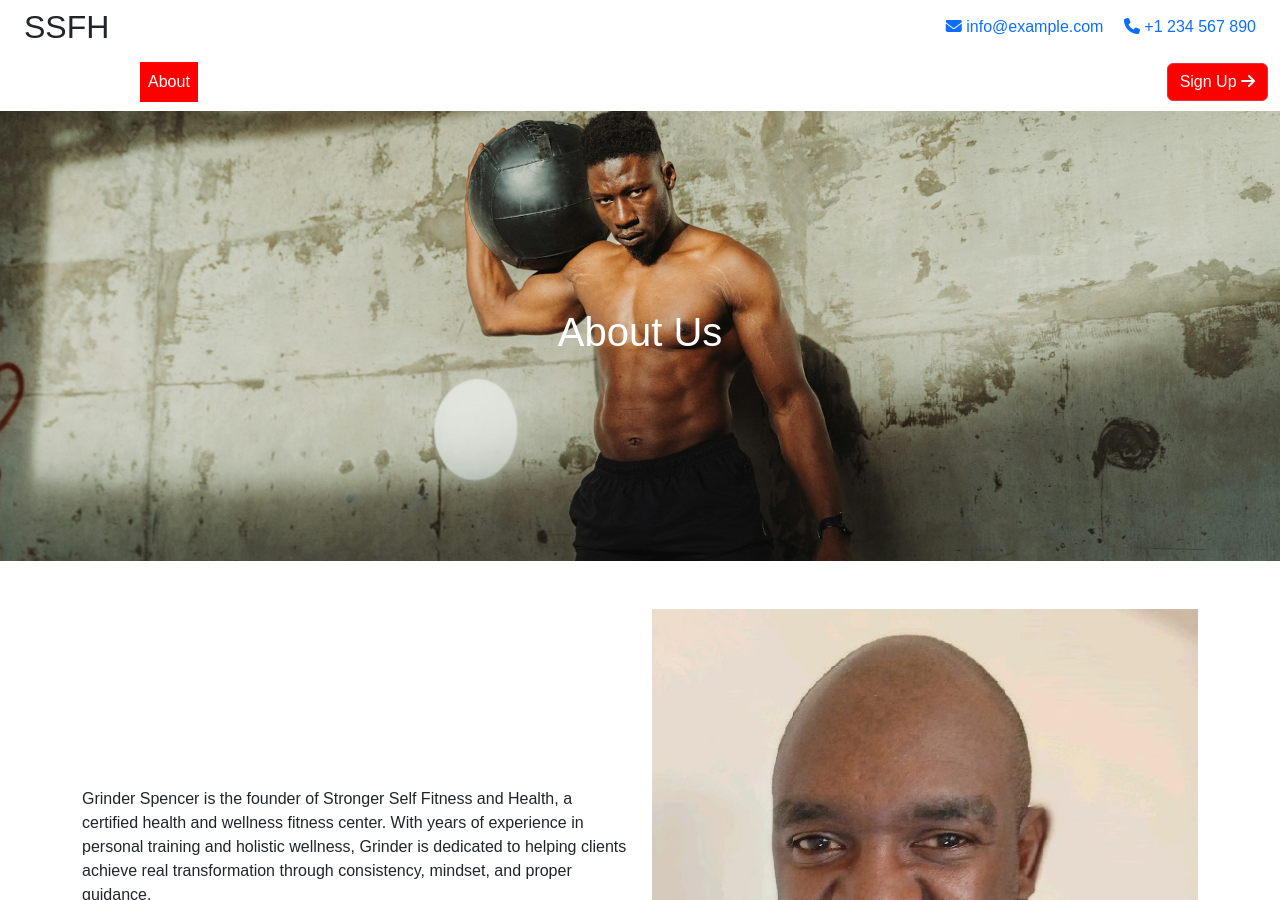
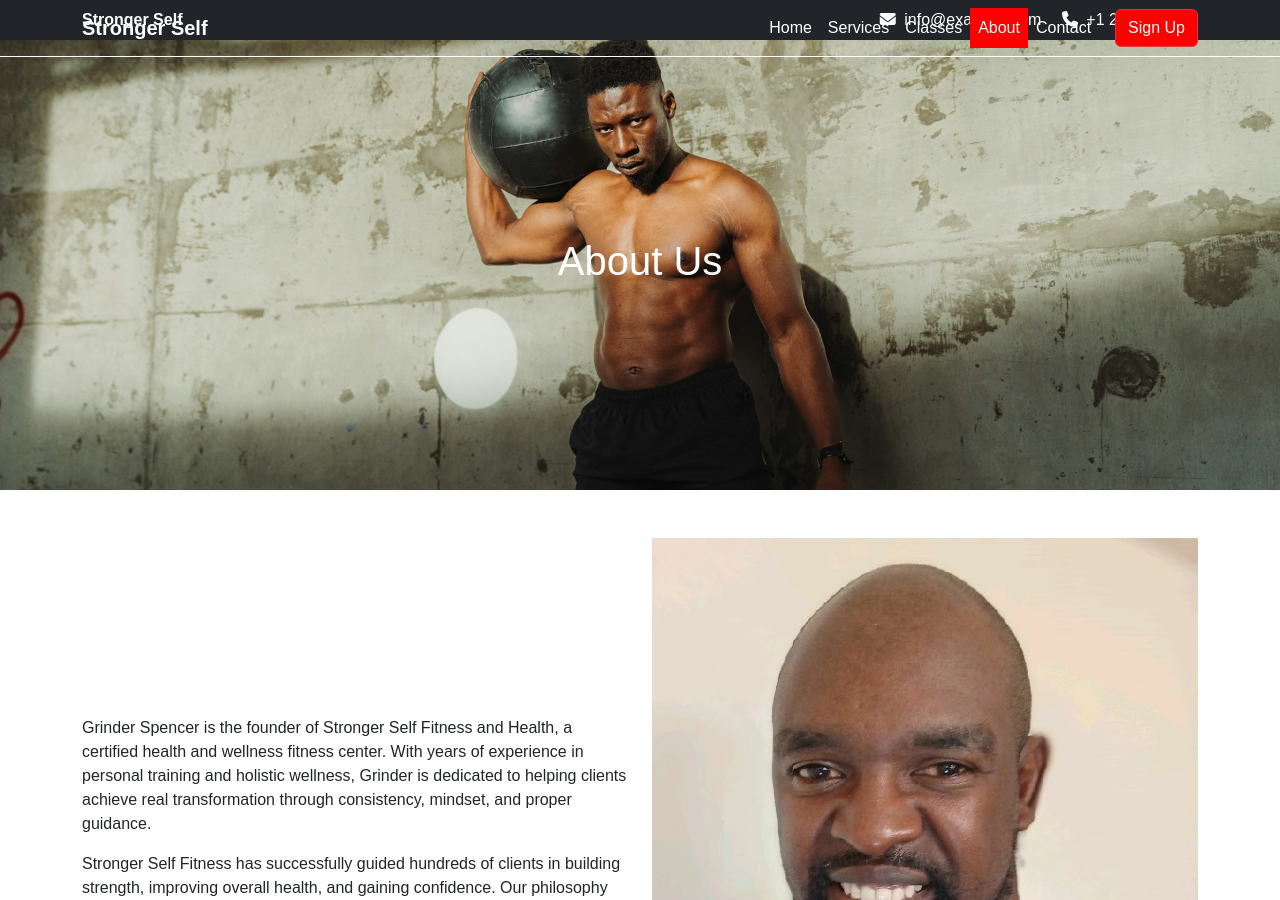
Before and after one commit to digitalsparkhq/grinderspencer-site, a Jekyll site: the page built from about.md, in a window 1280 px wide and 900 px high. Built offline with Jekyll 4.4.1, drawn with Linux system fonts in a browser that asks for light colours.

Commit message:
Update header.html

```diff
--- a/_includes/header.html
+++ b/_includes/header.html
@@ -1,32 +1,57 @@
-<header class="top-header bg-white d-flex justify-content-between align-items-center px-4 py-2">
-  <div class="logo">
-    <h2 class="m-0">SSFH</h2>
+<!-- Topbar (Logo + Contact Info) -->
+<div class="topbar bg-dark text-white py-2">
+  <div class="container d-flex justify-content-between align-items-center">
+    <!-- Logo -->
+    <a href="{{ site.baseurl }}/" class="logo fw-bold text-white text-decoration-none">Stronger Self</a>
+
+    <!-- Contact Info -->
+    <div class="contact-info">
+      <!-- Desktop: Show icons + text -->
+      <span class="d-none d-md-inline me-3">
+        <i class="fas fa-envelope me-1"></i> info@example.com
+      </span>
+      <span class="d-none d-md-inline">
+        <i class="fas fa-phone me-1"></i> +1 234 567 890
+      </span>
+
+      <!-- Mobile: Show icons only -->
+      <span class="d-inline d-md-none me-3">
+        <i class="fas fa-envelope"></i>
+      </span>
+      <span class="d-inline d-md-none">
+        <i class="fas fa-phone"></i>
+      </span>
+    </div>
   </div>
-  <div class="contact-links">
-    <a href="mailto:info@example.com" class="me-3 text-decoration-none">
-      <i class="fas fa-envelope"></i> info@example.com
-    </a>
-    <a href="tel:+1234567890" class="text-decoration-none">
-      <i class="fas fa-phone"></i> +1 234 567 890
-    </a>
-  </div>
-</header>
+</div>
 
-<nav class="navbar navbar-expand-lg sticky-top">
-  <div class="container-fluid">
-    <a class="navbar-brand text-white" href="{{ '/' | relative_url }}">SSFH</a>
+<!-- Navbar -->
+<nav id="mainNavbar" class="navbar navbar-expand-lg navbar-dark fixed-top custom-navbar">
+  <div class="container">
+    <a class="navbar-brand fw-bold" href="{{ site.baseurl }}/">Stronger Self</a>
     <button class="navbar-toggler" type="button" data-bs-toggle="collapse" data-bs-target="#navbarNav">
       <span class="navbar-toggler-icon"></span>
     </button>
+
     <div class="collapse navbar-collapse" id="navbarNav">
-      <ul class="navbar-nav me-auto mb-2 mb-lg-0">
-        <li class="nav-item"><a class="nav-link {% if page.title == 'Home' %}active{% endif %}" href="{{ '/' | relative_url }}">Home</a></li>
-        <li class="nav-item"><a class="nav-link {% if page.title == 'About' %}active{% endif %}" href="{{ '/about.md' | relative_url }}">About</a></li>
-        <li class="nav-item"><a class="nav-link {% if page.title == 'Contact' %}active{% endif %}" href="{{ '/contact.md' | relative_url }}">Contact</a></li>
-        <li class="nav-item"><a class="nav-link" href="#services">Services</a></li>
-        <li class="nav-item"><a class="nav-link" href="#classes">Classes</a></li>
+      <ul class="navbar-nav ms-auto">
+        <li class="nav-item">
+          <a class="nav-link {% if page.title == 'Home' %}active{% endif %}" href="{{ site.baseurl }}/">Home</a>
+        </li>
+        <li class="nav-item">
+          <a class="nav-link" href="{{ site.baseurl }}/#services">Services</a>
+        </li>
+        <li class="nav-item">
+          <a class="nav-link" href="{{ site.baseurl }}/#classes">Classes</a>
+        </li>
+        <li class="nav-item">
+          <a class="nav-link {% if page.title == 'About' %}active{% endif %}" href="{{ site.baseurl }}/about">About</a>
+        </li>
+        <li class="nav-item">
+          <a class="nav-link {% if page.title == 'Contact' %}active{% endif %}" href="{{ site.baseurl }}/contact">Contact</a>
+        </li>
       </ul>
-      <button class="btn btn-danger signup-btn">Sign Up <i class="fas fa-arrow-right"></i></button>
+      <a href="#contact" class="btn btn-danger ms-lg-3">Sign Up</a>
     </div>
   </div>
 </nav>
```
